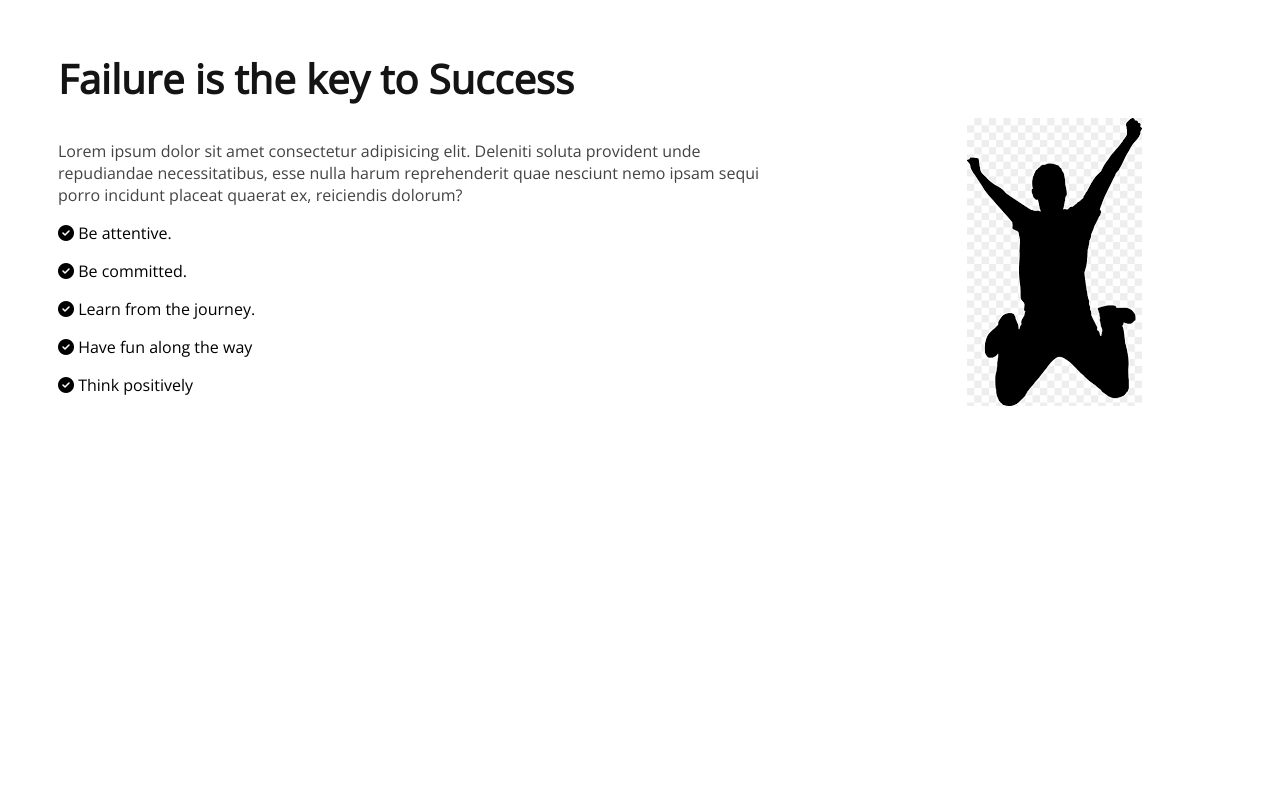
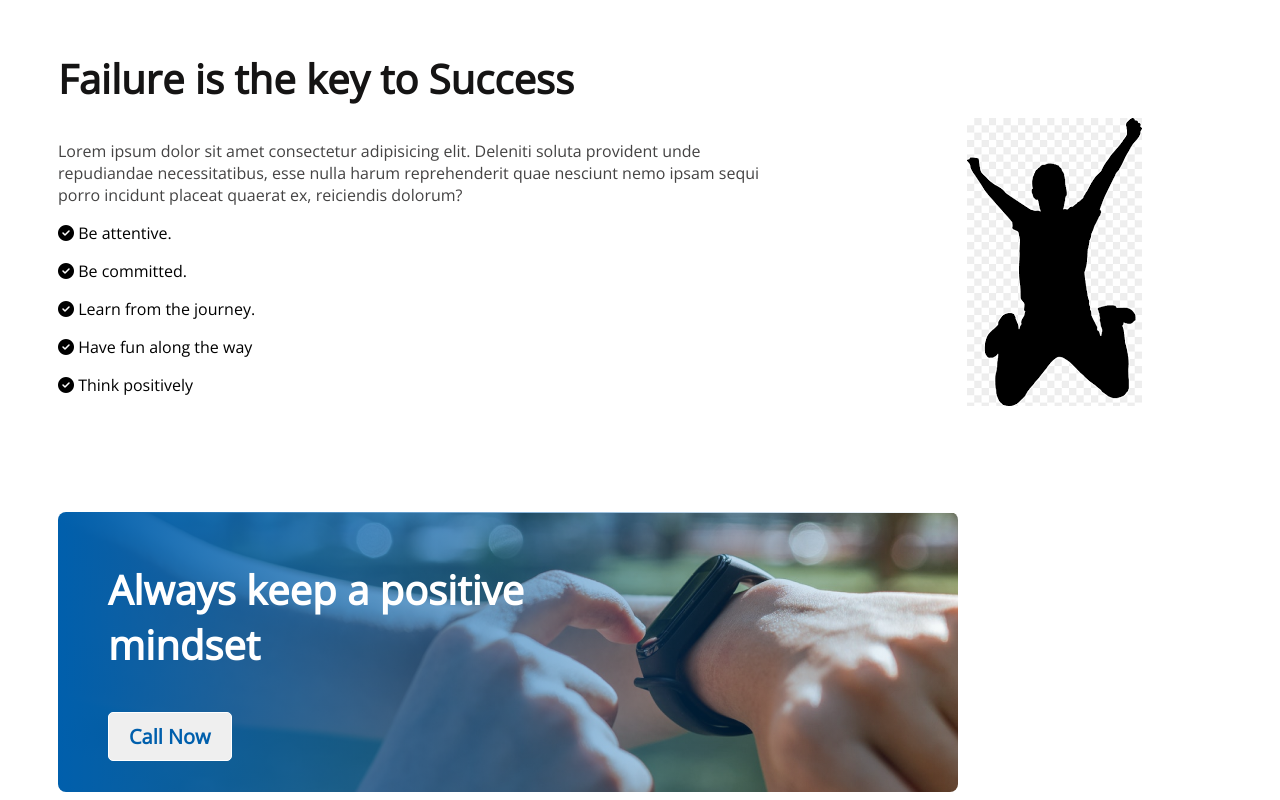
Before and after one commit to rabiulislam13579/new-year-new-me, a plain HTML site: page index.html in a window 1280 px wide. Shown: the part 1904-2704 px from the top of the page. Before the commit the page ends 2324 px from the top, so only its background shows below. Drawn offline with nearby package versions, Linux system fonts and the light colour scheme.

Commit message:
positive

```diff
--- a/index.html
+++ b/index.html
@@ -85,6 +85,11 @@
 
                 </div>
         </section>
+        <!-- positive -->
+        <section class="positive">
+        <h3 class="positive-title">Always keep a positive mindset</h3>
+        <button class="bttn">Call Now</button>
+    </section>
 
     </main>
     <footer>
--- a/styles/new-me.css
+++ b/styles/new-me.css
@@ -150,3 +150,34 @@
     margin-top: 100px;
 
 }
+/* positive */
+.positive{
+    width: 900px;
+    height: 230px;
+    background-image: linear-gradient(90deg, #005FAC 0%, rgba(0, 95, 172, 0) 100%),url(../images/watch.png);
+    border-radius: 8px;
+    margin-left: 50px;
+    margin-right: 50px;
+    margin-top: 100px;
+    padding-bottom: 50px;
+
+}
+.positive-title{
+    font-weight: 700;
+    font-size: 40px;
+    color: #FFFFFF;
+    padding-left: 50px;
+    padding-top: 50px;
+    margin-right: 300px;
+
+}
+.bttn{
+    margin-left: 50px;
+    padding: 10px 20px;
+    font-weight: 600;
+    font-size: 20px;
+    color: #005FAC;
+    border: 1px solid white;
+    border-radius: 5px;
+
+}
```
